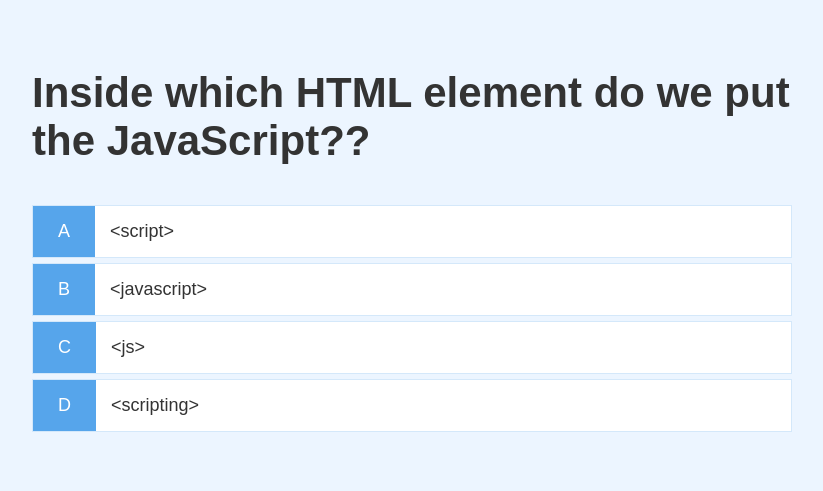
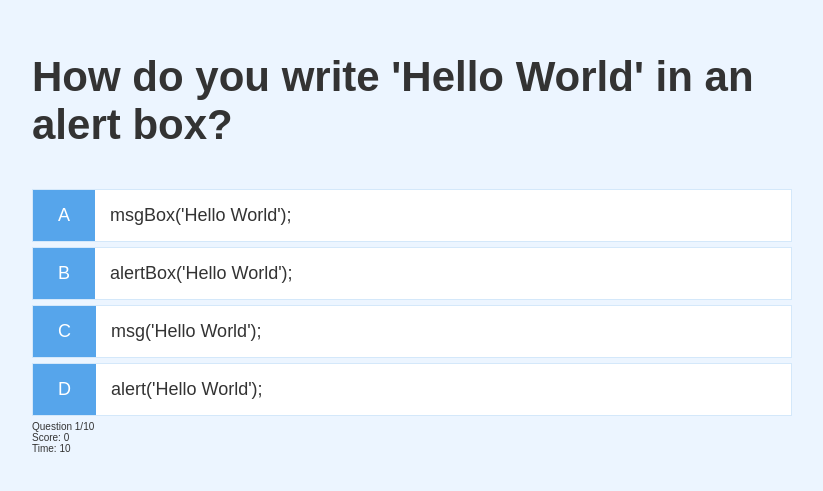
Before and after one commit to DevCaioSouza/quiz-app-master, a plain HTML site: page game.html in a window 1280 px wide. Shown: the part 147-638 px from the top of the page, without its empty margins (228-1051 px from the left). Drawn offline with Linux system fonts and the light colour scheme.

Commit message:
added few more questions and high score functionality and timer

```diff
--- a/game.html
+++ b/game.html
@@ -9,7 +9,6 @@
     <link rel="stylesheet" href="game.css">
 </head>
 <body>
-
     <div class="container">
         <div id="game" class="justify-center justify-column">
             <h2 id="question">What is the answer to these questions?</h2>
@@ -29,6 +28,17 @@
                 <p class="choice-prefix">D</p>
                 <p class="choice-text" data-number="4">Choice 4</p>
             </div>
+            <div id="hud">
+                <div id="hud-item">
+                    <p id="progressText">Question</p>
+                </div>
+                <div id="hud-item">
+                    <p id="score">Score: 0</p>
+                </div>
+                <div id="hud-item">
+                    <p id="timer">Time: 15</p>
+                </div>
+            </div>
         </div>
     </div>
 <script src="game.js"></script>
--- a/game.js
+++ b/game.js
@@ -1,16 +1,21 @@
 const question = document.getElementById('question');
 const choices = Array.from(document.getElementsByClassName("choice-text"));
+const progressText = document.getElementById('progressText');
+const scoreText = document.getElementById('score');
+const timerText = document.getElementById('timer');
 
-
+// added timer
 let currentQuestion = {};
 let acceptingAnswers = false;
 let score = 0;
 let questionCounter = 0;
 let availableQuestions = [];
+let timer;
 
+// I've added few more questions
 let questions = [
     {
-      "question": "Inside which HTML element do we put the JavaScript??",
+        "question": "Inside which HTML element do we put the JavaScript?",
         "choice1": "<script>",
         "choice2": "<javascript>",
         "choice3": "<js>",
@@ -26,59 +31,187 @@ let questions = [
         "answer": 3
     },
     {
-      "question": " How do you write 'Hello World' in an alert box?",
+        "question": "How do you write 'Hello World' in an alert box?",
         "choice1": "msgBox('Hello World');",
         "choice2": "alertBox('Hello World');",
         "choice3": "msg('Hello World');",
         "choice4": "alert('Hello World');",
         "answer": 4
+    },
+    {
+        "question": "What does CSS stand for?",
+        "choice1": "Colorful Style Sheets",
+        "choice2": "Creative Style Sheets",
+        "choice3": "Cascading Style Sheets",
+        "choice4": "Computer Style Sheets",
+        "answer": 3
+    },
+    {
+        "question": "Which HTML attribute is used to define inline styles?",
+        "choice1": "styles",
+        "choice2": "style",
+        "choice3": "class",
+        "choice4": "font",
+        "answer": 2
+    },
+    {
+        "question": "Which is the correct CSS syntax?",
+        "choice1": "body:color=black;",
+        "choice2": "{body;color:black;}",
+        "choice3": "body {color: black;}",
+        "choice4": "{body:color=black;}",
+        "answer": 3
+    },
+    {
+        "question": "How do you insert a comment in a CSS file?",
+        "choice1": "/* this is a comment */",
+        "choice2": "// this is a comment",
+        "choice3": "' this is a comment",
+        "choice4": "// this is a comment //",
+        "answer": 1
+    },
+    {
+        "question": "Which property is used to change the background color?",
+        "choice1": "bgcolor",
+        "choice2": "background-color",
+        "choice3": "color",
+        "choice4": "bg-color",
+        "answer": 2
+    },
+    {
+        "question": "How do you add a background color for all <h1> elements?",
+        "choice1": "all.h1 {background-color: #FFFFFF;}",
+        "choice2": "h1.setAll {background-color: #FFFFFF;}",
+        "choice3": "h1 {background-color: #FFFFFF;}",
+        "choice4": "h1.all {background-color: #FFFFFF;}",
+        "answer": 3
+    },
+    {
+        "question": "Which JavaScript event occurs when the user clicks on an HTML element?",
+        "choice1": "onchange",
+        "choice2": "onmouseover",
+        "choice3": "onmouseclick",
+        "choice4": "onclick",
+        "answer": 4
+    },
+    {
+        "question": "How do you declare a JavaScript variable?",
+        "choice1": "v carName;",
+        "choice2": "var carName;",
+        "choice3": "variable carName;",
+        "choice4": "var: carName;",
+        "answer": 2
+    },
+    {
+        "question": "Which operator is used to assign a value to a variable?",
+        "choice1": "*",
+        "choice2": "x",
+        "choice3": "=",
+        "choice4": "-",
+        "answer": 3
+    },
+    {
+        "question": "What will the following code return: Boolean(10 > 9)",
+        "choice1": "NaN",
+        "choice2": "false",
+        "choice3": "true",
+        "choice4": "undefined",
+        "answer": 3
+    },
+    {
+        "question": "Which JavaScript function is used to parse a string to an integer?",
+        "choice1": "parseInt()",
+        "choice2": "parseFloat()",
+        "choice3": "parse()",
+        "choice4": "intParse()",
+        "answer": 1
     }
-  ]
+];
 
-// CONSTANTS
+// Define constants for score bonus, maximum questions, and maximum time per question
+const CORRECT_BONUS = 10;
+const MAX_QUESTIONS = 10;
 
-const CORRECT_BONUS = 10;
-const MAX_QUESTIONS = 3;
+// set to 15
+const MAX_TIME = 15;
+
+
 
 startGame = () => {
     questionCounter = 0;
     score = 0;
-    availableQuestions = [ ... questions];
-    console.log(availableQuestions)
-    getNewQuestion()
+    availableQuestions = [...questions];
+    getNewQuestion();
 };
 
 getNewQuestion = () => {
+    clearInterval(timer);
 
-    if(availableQuestions.length === 0 || questionCounter >= MAX_QUESTIONS){
-      return window.location.assign("/end.html");
+    // If there are no more available questions or the question counter exceeds the max, end the game
+    if (availableQuestions.length === 0 || questionCounter >= MAX_QUESTIONS) {
+        localStorage.setItem('mostRecentScore', score);
+        return window.location.assign("end.html");
     }
 
     questionCounter++;
+    progressText.innerText = `Question ${questionCounter}/${MAX_QUESTIONS}`;
+
+    // Select a random question from the available questions
     const questionIndex = Math.floor(Math.random() * availableQuestions.length);
     currentQuestion = availableQuestions[questionIndex];
-    question.innerText = currentQuestion.question
+    question.innerText = currentQuestion.question;
 
     choices.forEach(choice => {
         const number = choice.dataset['number'];
-        choice.innerText = currentQuestion['choice' + number]
-    })
+        choice.innerText = currentQuestion['choice' + number];
+    });
 
-    availableQuestions.splice(questionIndex, 1)
+    availableQuestions.splice(questionIndex, 1);
 
     acceptingAnswers = true;
+
+    // Start the timer for the current question
+    let time = MAX_TIME;
+    timerText.innerText = `Time: ${time}`;
+    timer = setInterval(() => {
+        time--;
+        timerText.innerText = `Time: ${time}`;
+        if (time <= 0) {
+            clearInterval(timer);
+            getNewQuestion();
+        }
+    }, 1000);
+};
+
+choices.forEach(choice => {
+    choice.addEventListener('click', e => {
+        if (!acceptingAnswers) return;
+
+        acceptingAnswers = false;
+        const selectedChoice = e.target;
+        const selectedAnswer = selectedChoice.dataset['number'];
+
+        const classToApply =
+            selectedAnswer == currentQuestion.answer ? 'correct' : 'incorrect';
+
+        if (classToApply === 'correct') {
+            incrementScore(CORRECT_BONUS);
         }
 
-choices.forEach(choice => {
-  choice.addEventListener('click', e =>{
-    if(!acceptingAnswers) return
+        selectedChoice.parentElement.classList.add(classToApply);
 
-    acceptingAnswers = false;
-    const selectedChoice = e.target
-    const selectedAnswer = selectedChoice.dataset['number']
+        // Remove the applied class and get a new question after a delay
+        setTimeout(() => {
+            selectedChoice.parentElement.classList.remove(classToApply);
+            getNewQuestion();
+        }, 1000);
+    });
+});
 
-    getNewQuestion()
-  })
-})
+// To increment the score
+incrementScore = num => {
+    score += num;
+    scoreText.innerText = `Score: ${score}`;
+};
 
 startGame();
```
Also changed, not shown: end.html (added, +23 -0 lines), end.js (added, +41 -0 lines), highscores.css (added, +50 -0 lines), highscores.html (added, +20 -0 lines), highscores.js (added, +11 -0 lines), app.css (line endings or trailing spaces). Lines whose indentation alone changed are shown as unchanged.
